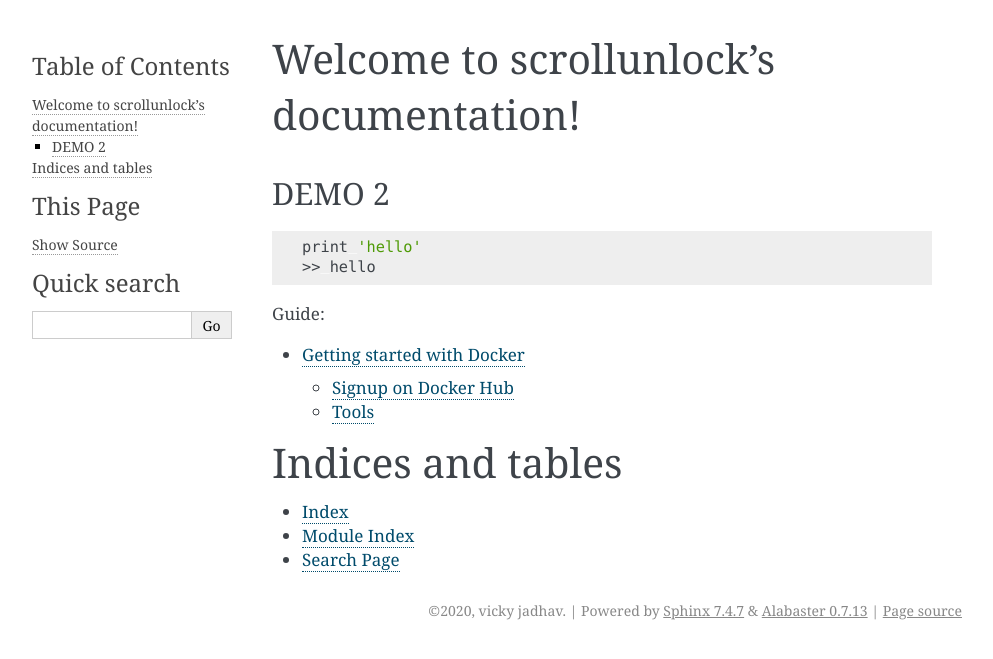
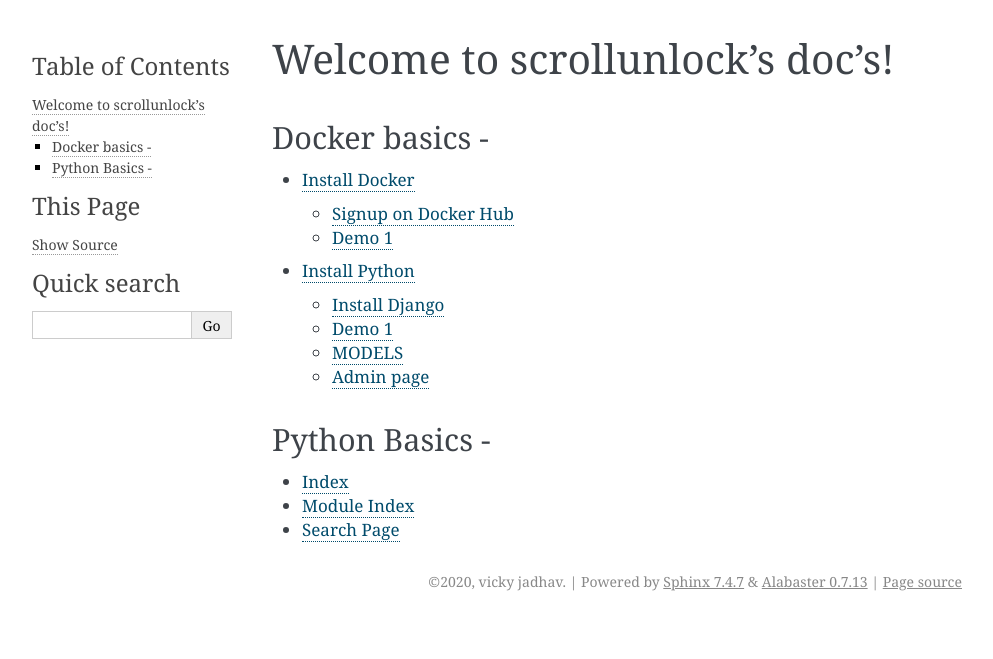
Before and after one commit to trickyj/scrollunlock_docs, a Sphinx documentation site: the page built from source/index.rst, in a window 1280 px wide. Shown: the top 659 px of the page, without its empty margins (148-1141 px from the left). Built offline with Sphinx 7.4.7, drawn with Linux system fonts in a browser that asks for light colours.

Commit message:
added install2 page

```diff
--- a/source/index.rst
+++ b/source/index.rst
@@ -3,26 +3,21 @@
    You can adapt this file completely to your liking, but it should at least
    contain the root `toctree` directive.
 
-Welcome to scrollunlock's documentation!
+Welcome to scrollunlock's doc's!
 ========================================
 
-DEMO 2
-^^^^^^
-.. code-block:: sh
-
-    print 'hello'
-    >> hello
-
+Docker basics -
+---------------
 .. toctree::
    :maxdepth: 2
-   :caption: Guide:
 
    install
+   install2
 
 
 
-Indices and tables
-==================
+Python Basics -
+---------------
 
 * :ref:`genindex`
 * :ref:`modindex`
--- a/source/install.rst
+++ b/source/install.rst
@@ -1,6 +1,7 @@
-===========================
-Getting started with Docker
-===========================
+
+==============
+Install Docker
+==============
 
 I am using MAC machine so basically, I downloaded the .dmg package and installed it on my machine.
 you can download and install Docker from this link - (https://docs.docker.com/desktop/)
@@ -10,30 +11,29 @@ Signup on Docker Hub
 
 Sign up / Login on - https://hub.docker.com/
 
-
 Demo 1
-------
+======
 
 In this demo I am pulling the Ubuntu image from command line running the same.
 
-Command to pull the docker image:
-.. code-block:: sh
+Command to pull the docker image::
+
     docker pull ubuntu
 
-Command to Search for Images which you have pulled so far:
-.. code-block:: sh
+Command to Search for Images which you have pulled so far::
+
     docker images
 
-Command to search docker containers:
-.. code-block:: sh
+Command to search docker containers::
+
     docker search ubuntu
 
-Command to Run docker image:
-.. code-block:: sh
+Command to Run docker image::
+
     docker run -i -t ubuntu /bin/bash
 
-Command to search the running docker containers:
-.. code-block:: sh
+Command to search the running docker containers::
+
     docker ps
 
 
@@ -70,9 +70,6 @@ will manage the task without any problem :).
 
 
 .. _tools:
-
-Tools
-=====
 
 Windows command line
 --------------------
--- /dev/null
+++ b/source/install2.rst
@@ -0,0 +1,90 @@
+
+==============
+Install Python
+==============
+
+I am using MAC machine so basically, I downloaded the .dmg package and installed it on my machine.
+you can download and install Docker from this link - (https://docs.docker.com/desktop/)
+
+Install Django
+==============
+
+Download latest version of Python from (https://www.python.org/downloads/mac-osx/)
+
+Demo 1
+======
+
+Run these commands on the terminal.
+
+Create a virtual environment first with the below-given command
+
+.. Note::
+
+    the dot at the end in the below command means the current directory::
+
+.. code-block:: sh
+
+    virtualenv -p python3 .
+
+Now activate the environment::
+
+    source bin/activate
+
+To deactivate::
+
+    source bin/dactivate
+
+Use these commands to check what all stuff has been installed in your virtual environment::
+
+    pip freeze
+
+To install any package::
+
+    pip install django==3.0.5
+
+To create the project::
+
+    django-admin.py startproject my_project .
+
+To Run the server::
+
+    python3 manage.py runserver
+
+To create an app, the command is::
+
+    python3 manage.py startapp my_app
+
+To make a migration file::
+
+    python manage.py makemigrations
+
+To migrate to the database::
+
+    python manage.py migrate
+
+MODELS
+======
+
+Models in python are a class which represent a table in a database
+Each type of data we have (e.g Articles, Users) is represented by its own model
+Each model maps to a single table in a database
+ORM commands::
+
+    from Articles2.models import Articles
+
+    Articles.save()
+
+    Articles.objects.all()
+
+    Articles.title
+
+    Articles.objects.all()[0].title
+
+Admin page
+==========
+
+Reset the admin portal password.
+
+First, create a new user::
+
+    python3 manage.py createsuperuser
```
Also changed, not shown: 14 other files.
